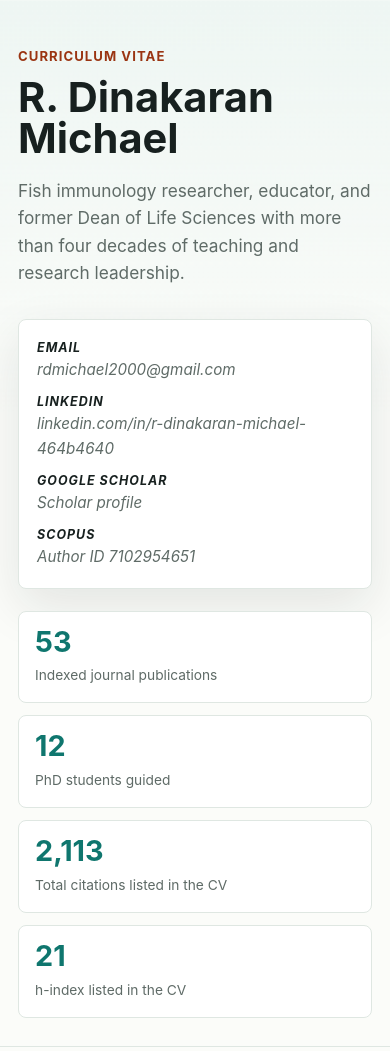
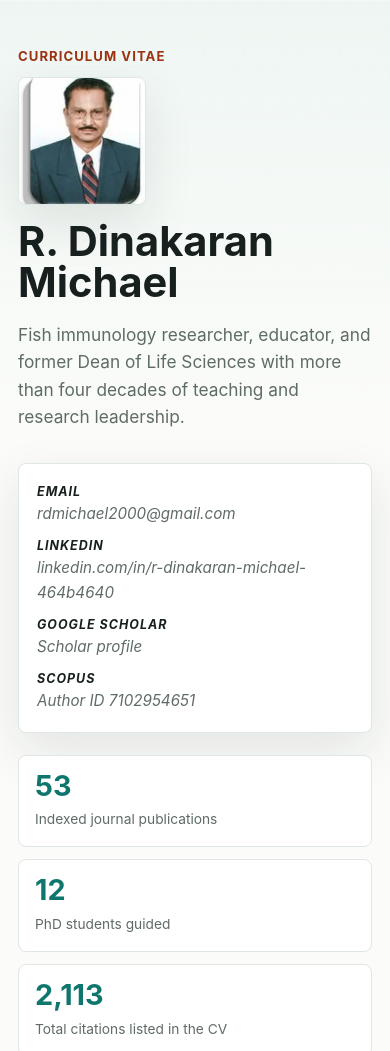
Before and after one commit to CFI-VISTAS/rdmichael.github.io, a plain HTML site: page index.html in a window 390 px wide. Shown: the top 1051 px of the page. Drawn offline with Linux system fonts and the light colour scheme.

Commit message:
Update index.html

```diff
--- a/index.html
+++ b/index.html
@@ -50,6 +50,23 @@
       align-items: end;
     }
 
+    .identity {
+      display: flex;
+      gap: 22px;
+      align-items: center;
+    }
+
+    .profile-photo {
+      width: clamp(112px, 14vw, 156px);
+      aspect-ratio: 1;
+      flex: 0 0 auto;
+      object-fit: cover;
+      border-radius: 8px;
+      border: 1px solid var(--line);
+      box-shadow: var(--shadow);
+      background: var(--panel);
+    }
+
     .eyebrow {
       margin: 0 0 10px;
       color: var(--accent-2);
@@ -224,9 +241,24 @@
         grid-template-columns: 1fr;
       }
 
+      .identity {
+        align-items: flex-start;
+      }
+
       nav {
         position: static;
         max-height: none;
+      }
+    }
+
+    @media (max-width: 560px) {
+      .identity {
+        display: grid;
+        gap: 16px;
+      }
+
+      .profile-photo {
+        width: 128px;
       }
     }
 
@@ -247,7 +279,10 @@
     <div class="page hero">
       <div>
         <p class="eyebrow">Curriculum Vitae</p>
-        <h1>R. Dinakaran Michael</h1>
+        <div class="identity">
+          <img class="profile-photo" src="Dinakaran-Michael.jpg" alt="Portrait of R. Dinakaran Michael">
+          <h1>R. Dinakaran Michael</h1>
+        </div>
         <p class="subtitle">Fish immunology researcher, educator, and former Dean of Life Sciences with more than four decades of teaching and research leadership.</p>
       </div>
       <address class="contact">
```
